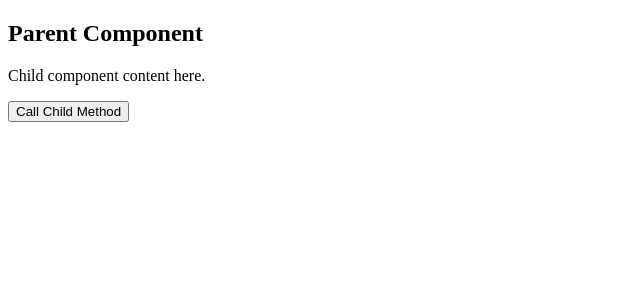
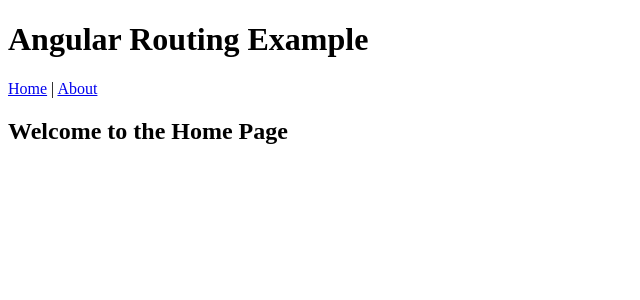
Before and after one commit to sds2002/AngularDemo2, an Angular app: page / in a window 1280 px wide. Shown: the top 300 px of the page, without its empty margins (0-640 px from the left). Built offline with nearby package versions, Linux system fonts and the light colour scheme.

Commit message:
simple routing demo

```diff
--- /dev/null
+++ b/src/app/about/about.component.html
@@ -0,0 +1 @@
+<p>about works!</p>
--- /dev/null
+++ b/src/app/about/about.component.ts
@@ -0,0 +1,7 @@
+import { Component } from '@angular/core';
+
+@Component({
+  selector: 'app-about',
+  template: `<h2>About Us</h2><p>This is the about page.</p>`
+})
+export class AboutComponent { }
--- a/src/app/app.component.ts
+++ b/src/app/app.component.ts
@@ -1,10 +1,14 @@
-import { Component, OnInit } from '@angular/core';
+import { Component } from '@angular/core';
 
 @Component({
   selector: 'app-root',
-  templateUrl: './app.component.html',
-  styles: []
+  template: `
+    <h1>Angular Routing Example</h1>
+    <nav>
+      <a routerLink="">Home</a> |
+      <a routerLink="about">About</a>
+    </nav>
+    <router-outlet></router-outlet> <!-- Routed views go here -->
+  `
 })
-export class AppComponent  {
-
-}
+export class AppComponent { }
--- a/src/app/child/child.component.html
+++ /dev/null
@@ -1 +0,0 @@
-<p>child works!</p>
--- a/src/app/child/child.component.ts
+++ /dev/null
@@ -1,11 +0,0 @@
-import { Component } from '@angular/core';
-
-@Component({
-  selector: 'app-child',
-  template: `<p>Child component content here.</p>`
-})
-export class ChildComponent {
-  sayHello() {
-    alert('Hello from the Child Component!');
-  }
-}
--- /dev/null
+++ b/src/app/home/home.component.html
@@ -0,0 +1 @@
+<p>home works!</p>
--- /dev/null
+++ b/src/app/home/home.component.ts
@@ -0,0 +1,7 @@
+import { Component } from '@angular/core';
+
+@Component({
+  selector: 'app-home',
+  template: `<h2>Welcome to the Home Page</h2>`
+})
+export class HomeComponent { }
--- a/src/app/parent/parent.component.html
+++ /dev/null
@@ -1 +0,0 @@
-<p>parent works!</p>
--- a/src/app/parent/parent.component.ts
+++ /dev/null
@@ -1,27 +0,0 @@
-import { Component, ContentChild, AfterContentInit } from '@angular/core';
-import { ChildComponent } from '../child/child.component';
-
-@Component({
-  selector: 'app-parent',
-  template: `
-    <h2>Parent Component</h2>
-    <ng-content></ng-content>
-    <button (click)="callChild()">Call Child Method</button>
-  `
-})
-export class ParentComponent implements AfterContentInit {
-  @ContentChild(ChildComponent) child!: ChildComponent;
-
-  ngAfterContentInit() {
-    // This lifecycle hook ensures the content child is set after content projection
-    console.log('ContentChild:', this.child);
-  }
-
-  callChild() {
-    if (this.child) {
-      this.child.sayHello();
-    } else {
-      alert('Child component not found!');
-    }
-  }
-}
```
Also changed, not shown: src/app/app.module.ts (+11 -8 lines), src/app/about/about.component.css (added), src/app/home/home.component.css (added), 1 other file (tests, documents, lock files or other folders).
